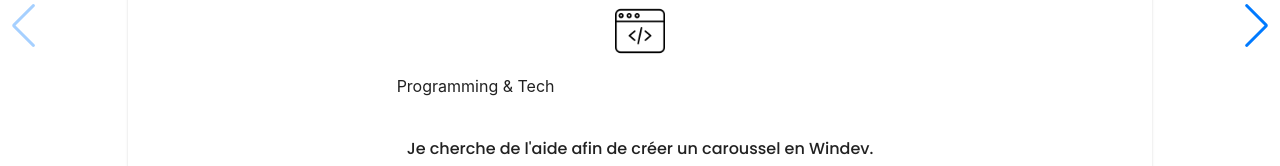
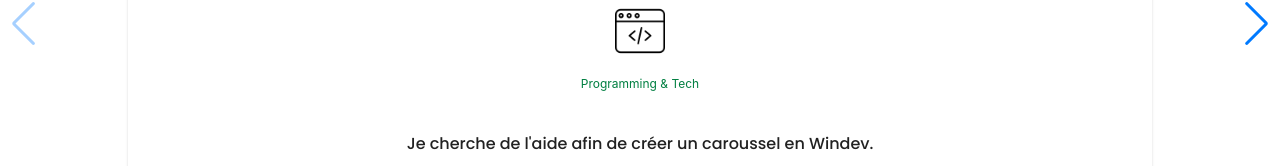
Before and after one commit to JenniferMrm/HackatonWCS2021, a React (Create React App) app in the folder fiverrmeet/: page /swipeNeedHelp in a window 1280 px wide. Shown: the part 379-545 px from the top of the page. Built offline with nearby package versions, Linux system fonts and the light colour scheme.

Commit message:
MAJ CSS Card

```diff
--- a/fiverrmeet/src/common/Card.jsx
+++ b/fiverrmeet/src/common/Card.jsx
@@ -53,11 +53,19 @@ const useStyles = makeStyles({
   },
   card :{
     width : "80%",
+    height: "80%",
     display : "flex",
     flexDirection : "column",
     alignItems : "center",
     justifyContent : "center",
     marginTop: "20px"
+  },
+  title_logo : {
+    display: "flex",
+    justifyContent : "center",
+    color : "#007f41",
+    fontSize : "12px"
+
   }
 });
 
```
